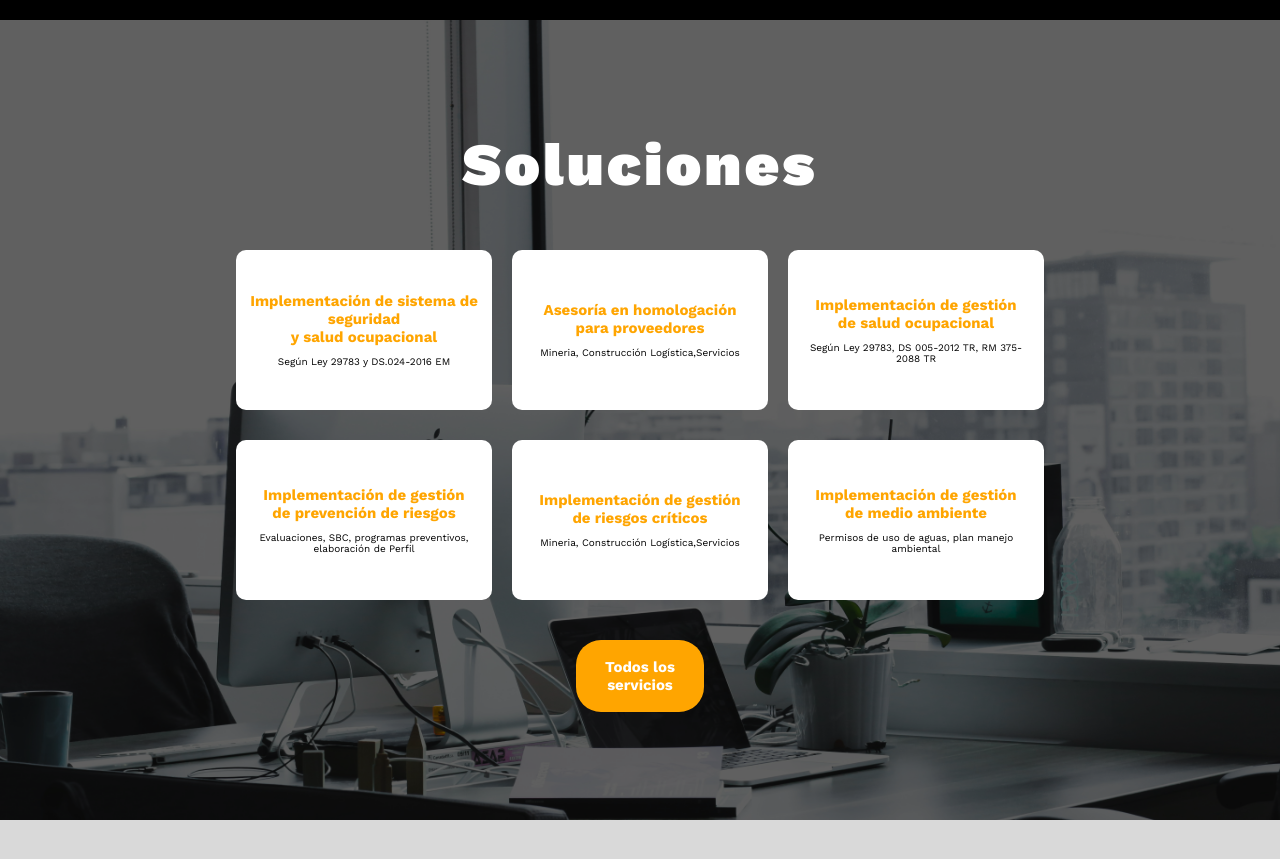
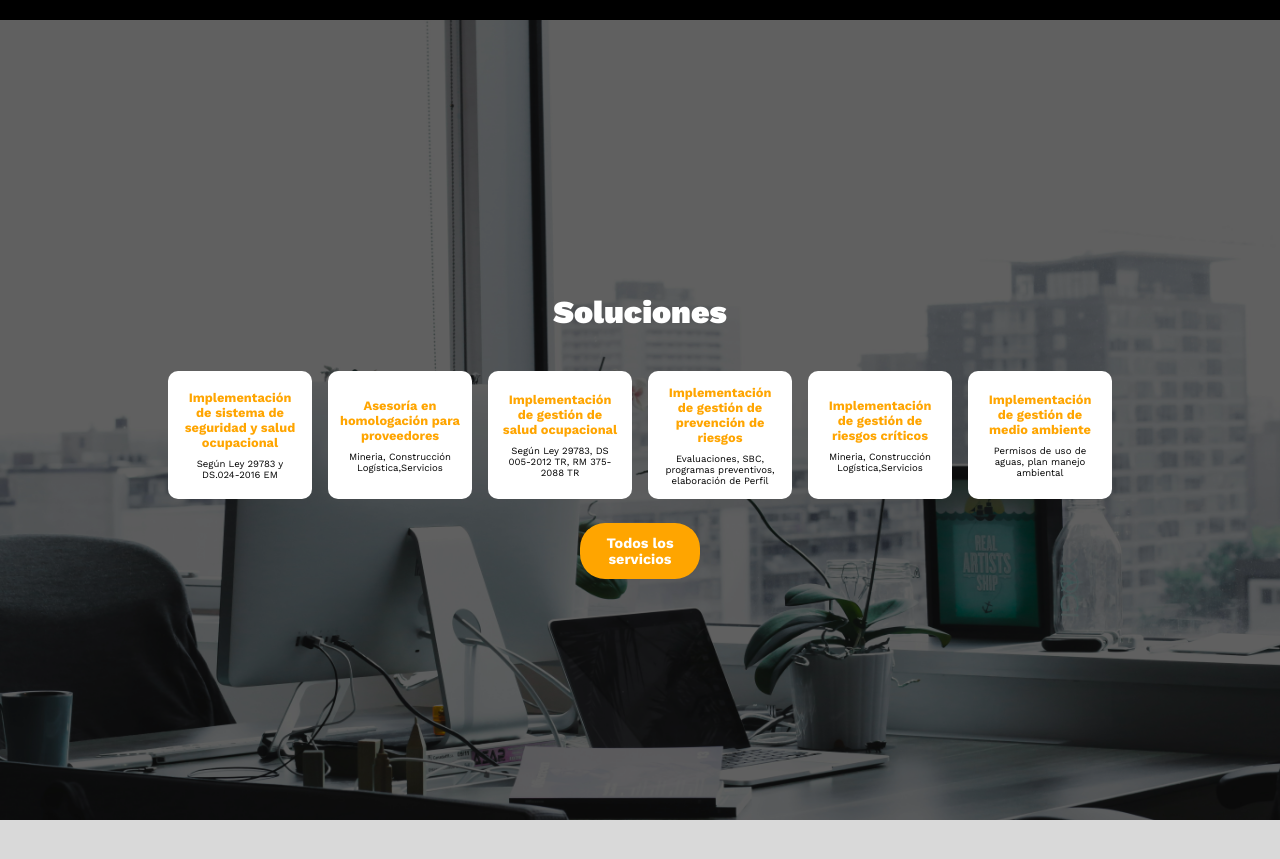
Before and after one commit to Zapallit0/SafetyProject, a React (Vite) app: page / in a window 1280 px wide. Shown: the part 1580-2439 px from the top of the page. Built offline with nearby package versions, Linux system fonts and the light colour scheme.

Commit message:
MasServicios para 375 667

```diff
--- a/src/Components/MasServicios/MasServicios.css
+++ b/src/Components/MasServicios/MasServicios.css
@@ -6,6 +6,8 @@
     justify-content: center;
     position: relative;
     text-align: center;
+    width: 100vw;
+    height: 100vh;
 }
 .backgroundMasServicios{
     width: 100vw;
@@ -19,32 +21,38 @@
     z-index: 5;
 }
 .contentMasServicios{
+    display: flex;
+    flex-direction: column;
+    align-items: center;
+    justify-content: center;
     position: absolute;
     max-width: 70vw;
 }
 .contentMasServicios h2{
+    margin-top: 2rem;
     color: white;
-    font-size: 60px;
+    font-size: 2rem;
     font-weight: 900;
-    margin-bottom: 40px;
-    letter-spacing: 3px;
+    margin-bottom: 2rem;
 }
 .contentMasServicios button{
-    margin-top: 20px;
+    margin-top: 1rem;
     background-color: orange;
     color:white;
     border: none;
-    font-size:15px;
+    font-size:0.9rem;
     font-weight: 700;
-    width:10vw;
-    height:9vh;
+    width:7.5rem;
+    height:3.5rem;
     border-radius: 25px;
+    cursor: pointer;
 }
 .serviciosCards{
     display: flex;
     flex-wrap: wrap;
     align-items: center;
     justify-content: center;
+    width: 100vw;
 }
 .servicioCard{
     display: flex;
@@ -52,19 +60,20 @@
     align-items: center;
     justify-content: center;
     background-color: white;
-    margin: 10px;
-    margin-bottom: 20px;
-    padding: 13px;
+    margin: 0.5rem;
+    padding: 0.7rem;
     border-radius: 10px;
-    width: 20vw;
-    height: 20vh;
+    width: 9rem;
+    height: 8rem;
 }
 .servicioCard h3{
-    font-size: 15px;
-    margin-bottom: 10px;
+    font-size: 0.8rem;
+    margin-bottom: 0.5rem;
     color: orange;
 }
 .servicioCard p{
-    font-size: 10px;
+    font-size: 0.6rem;
     font-weight: 400;
 }
+
+/* IPhone SE 375 667 SCREEN SIZE DONE */
--- a/src/Components/MasServicios/MasServicios.jsx
+++ b/src/Components/MasServicios/MasServicios.jsx
@@ -11,27 +11,27 @@ function MasServicios() {
             <h2>Soluciones</h2>
             <div className='serviciosCards'>
                 <div className="servicioCard">
-                    <h3>Implementación de sistema de seguridad <br /> y salud ocupacional</h3>
+                    <h3>Implementación de sistema de seguridad y salud ocupacional</h3>
                     <p>Según Ley 29783 y DS.024-2016 EM</p>
                 </div>
                 <div className="servicioCard">
-                    <h3>Asesoría en homologación <br /> para proveedores</h3>
+                    <h3>Asesoría en homologación para proveedores</h3>
                     <p>Mineria, Construcción Logística,Servicios</p>
                 </div>
                 <div className="servicioCard">
-                    <h3>Implementación de gestión <br /> de salud ocupacional</h3>
+                    <h3>Implementación de gestión de salud ocupacional</h3>
                     <p>Según Ley 29783, DS 005-2012 TR, RM 375-2088 TR</p>
                 </div>
                 <div className="servicioCard">
-                    <h3>Implementación de gestión <br /> de prevención de riesgos</h3>
+                    <h3>Implementación de gestión de prevención de riesgos</h3>
                     <p>Evaluaciones, SBC, programas preventivos, elaboración de Perfil</p>
                 </div>
                 <div className="servicioCard">
-                    <h3>Implementación de gestión <br /> de riesgos críticos</h3>
+                    <h3>Implementación de gestión de riesgos críticos</h3>
                     <p>Mineria, Construcción Logística,Servicios</p>
                 </div>
                 <div className="servicioCard">
-                    <h3>Implementación de gestión <br /> de medio ambiente</h3>
+                    <h3>Implementación de gestión de medio ambiente</h3>
                     <p>Permisos de uso de aguas, plan manejo ambiental</p>
                 </div>
             </div>
```
